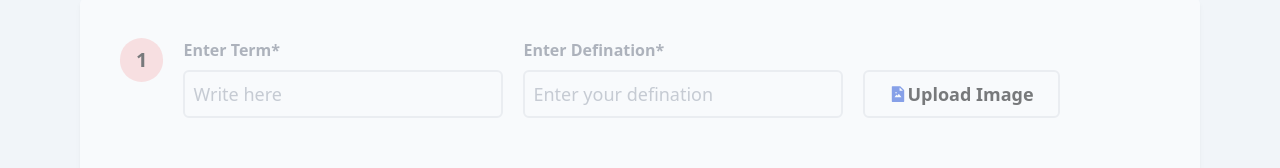
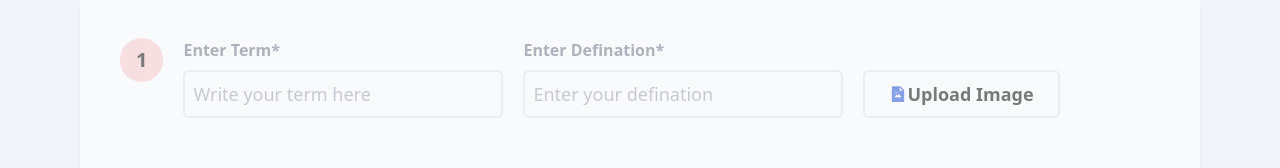
Before and after one commit to snetagupta/flashcard-generator, a React (Create React App) app: page / in a window 1280 px wide. Shown: the part 699-867 px from the top of the page. Built offline with nearby package versions, Linux system fonts and the light colour scheme.

Commit message:
modified in createTerm

```diff
--- a/src/components/CreateTerm.jsx
+++ b/src/components/CreateTerm.jsx
@@ -35,7 +35,7 @@ const CreateTerm = ({ values, setFieldValue }) => {
                     htmlFor={`Term${item}`}
                     label={"Enter Term"}
                     id={`Term-${item}`}
-                    placeholder={"Write here"}
+                    placeholder={"Write your term here"}
                   />
                   {/* Enter Defination input */}
                   <FieldInput
```
